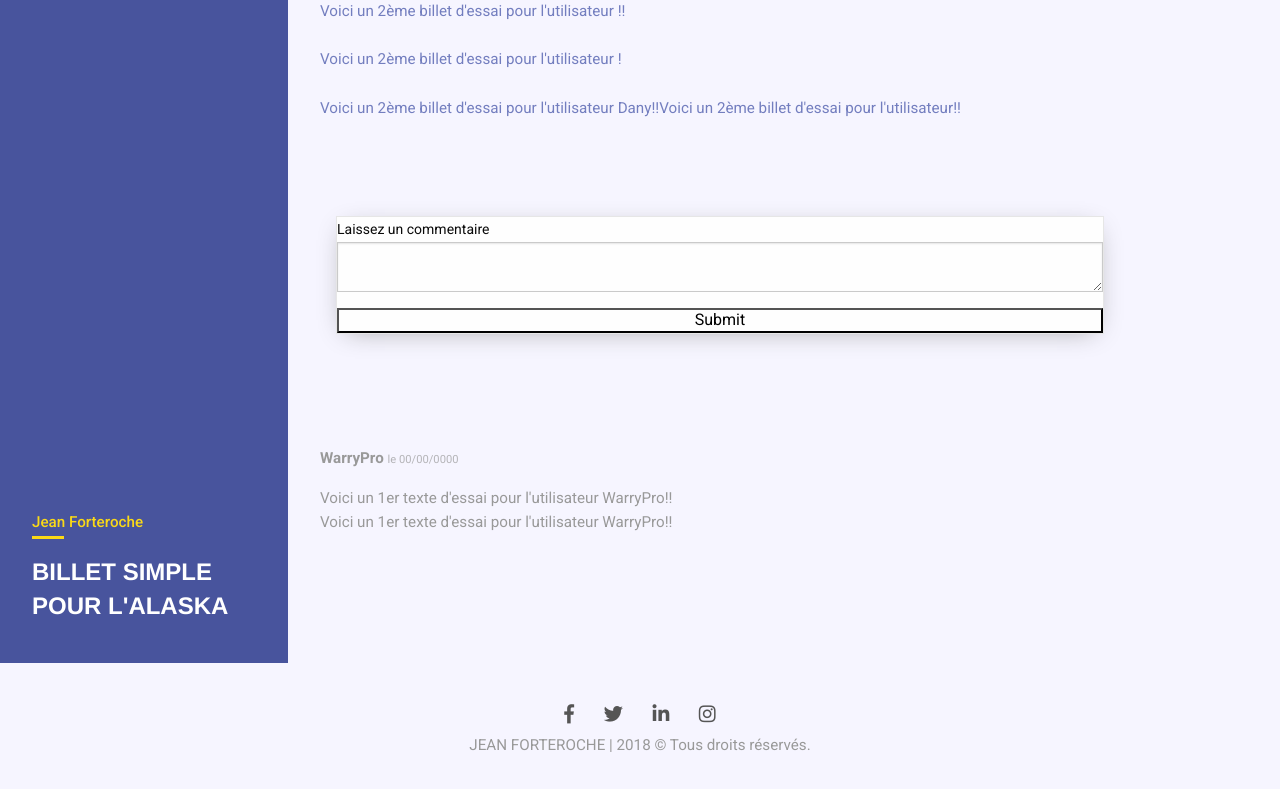
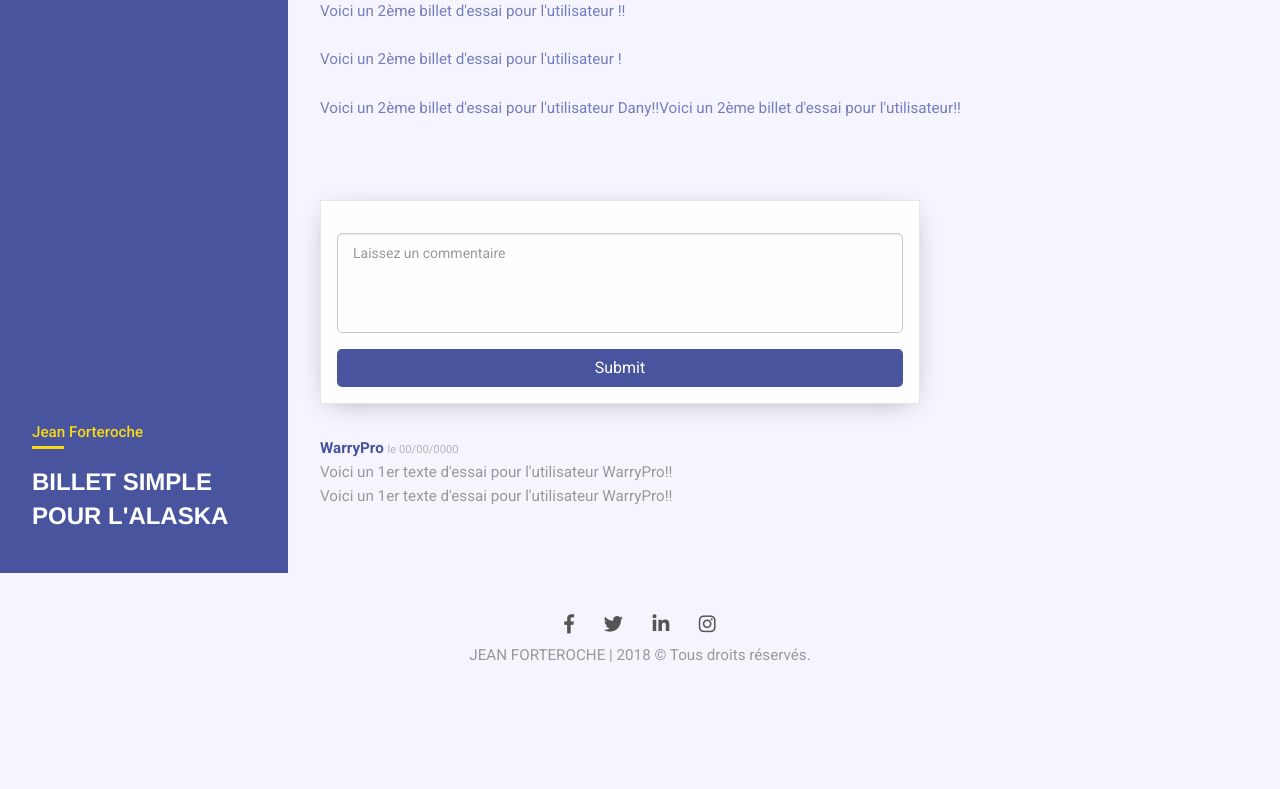
Before and after one commit to WarryPro/Projet3, a PHP site: page /index.php?action=post&id=2 in a window 1280 px wide. Shown: the part 427-1216 px from the top of the page. After the commit the page ends 1089 px from the top, so only its background shows below. Run offline with PHP 8.4, Linux system fonts and the light colour scheme; data comes from the database, SQL or seed files in the repository; some libraries are stand-ins or nearby versions.

Commit message:
styles pour le formulaire de la page PostView

```diff
--- a/public/css/styles.css
+++ b/public/css/styles.css
@@ -297,31 +297,88 @@ span:hover {
 /* line 41, public/scss/blocks/main.scss */
 .post-main-container .post-content {
   padding: 1rem 0;
+  margin-bottom: 0;
   color: #737ebf;
 }
 
-/* line 49, public/scss/blocks/main.scss */
+/* line 50, public/scss/blocks/main.scss */
 .form-comments {
   padding: 0;
 }
 
 /* line 52, public/scss/blocks/main.scss */
+.form-comments .container-form {
+  max-width: 600px;
+  padding: 2rem 1rem 1rem;
+  margin: 0;
+}
+
+/* line 57, public/scss/blocks/main.scss */
+.form-comments .input-form {
+  position: relative;
+}
+
+/* line 59, public/scss/blocks/main.scss */
+.form-comments .input-form .label-form {
+  position: absolute;
+  left: 1rem;
+  top: 0.5rem;
+  color: #999999;
+  transition: left 0.3s, top 0.3s ease;
+}
+
+/* line 67, public/scss/blocks/main.scss */
+.form-comments .input-form .label-up {
+  top: -1.5rem;
+  color: #48549D;
+  font-weight: 500;
+}
+
+/* line 73, public/scss/blocks/main.scss */
+.form-comments .input-form .textarea-form {
+  resize: none;
+  height: 100px;
+  border-radius: 5px;
+}
+
+/* line 80, public/scss/blocks/main.scss */
 .subtitle {
   font-size: 1.5rem;
 }
 
-/* line 56, public/scss/blocks/main.scss */
+/* line 84, public/scss/blocks/main.scss */
 .btn-form {
   width: 100%;
-  background-color: transparent;
+  background-color: #48549D;
+  padding: 0.6rem 0;
+  border: none;
+  border-radius: 5px;
+  color: #fff;
+  cursor: pointer;
+  transition: background-color 0.3s ease;
 }
 
-/* line 61, public/scss/blocks/main.scss */
-.container-comments {
-  padding: 5rem 0;
+/* line 93, public/scss/blocks/main.scss */
+.btn-form:hover {
+  background-color: #00D184;
 }
 
-/* line 63, public/scss/blocks/main.scss */
+/* line 98, public/scss/blocks/main.scss */
+.container-comments {
+  padding: 2rem 0;
+}
+
+/* line 100, public/scss/blocks/main.scss */
+.container-comments p {
+  margin-bottom: 0;
+}
+
+/* line 102, public/scss/blocks/main.scss */
+.container-comments p strong {
+  color: #48549D;
+}
+
+/* line 106, public/scss/blocks/main.scss */
 .container-comments .comment-date {
   font-size: 0.7rem;
   color: rgba(153, 153, 153, 0.7);
@@ -345,31 +402,33 @@ span:hover {
 .post-main-container .post-aside .post-header-blog {
   display: flex;
   justify-content: space-between;
+  align-items: center;
+  padding: 0 0 1rem;
 }
 
-/* line 16, public/scss/components/post-aside.scss */
+/* line 18, public/scss/components/post-aside.scss */
 .post-main-container .post-aside .post-header-blog .main-header__title {
   text-transform: capitalize;
   font-weight: 500;
 }
 
-/* line 21, public/scss/components/post-aside.scss */
+/* line 23, public/scss/components/post-aside.scss */
 .post-main-container .post-aside .post-header a {
   padding: 0.5rem 0;
   text-transform: inherit;
 }
 
-/* line 24, public/scss/components/post-aside.scss */
+/* line 26, public/scss/components/post-aside.scss */
 .post-main-container .post-aside .post-header a:hover {
   color: #fad917;
 }
 
-/* line 28, public/scss/components/post-aside.scss */
+/* line 30, public/scss/components/post-aside.scss */
 .post-main-container .post-aside .post-header .main-menu__link {
   position: relative;
 }
 
-/* line 30, public/scss/components/post-aside.scss */
+/* line 32, public/scss/components/post-aside.scss */
 .post-main-container .post-aside .post-header .main-menu__link:before {
   content: '';
   position: absolute;
@@ -379,13 +438,13 @@ span:hover {
   background-color: #fad917;
 }
 
-/* line 39, public/scss/components/post-aside.scss */
+/* line 41, public/scss/components/post-aside.scss */
 .post-main-container .post-aside .post-header .main-menu__link:hover:before {
   width: 100%;
   transition: width 0.3s ease-in-out;
 }
 
-/* line 48, public/scss/components/post-aside.scss */
+/* line 50, public/scss/components/post-aside.scss */
 .post-main-container .post-aside .container-titre-livre .auteur {
   position: relative;
   color: #fad917;
@@ -393,7 +452,7 @@ span:hover {
   padding-bottom: 5px;
 }
 
-/* line 53, public/scss/components/post-aside.scss */
+/* line 55, public/scss/components/post-aside.scss */
 .post-main-container .post-aside .container-titre-livre .auteur:before {
   content: '';
   position: absolute;
@@ -403,7 +462,7 @@ span:hover {
   background-color: #fad917;
 }
 
-/* line 62, public/scss/components/post-aside.scss */
+/* line 64, public/scss/components/post-aside.scss */
 .post-main-container .post-aside .container-titre-livre .titre-livre {
   font-weight: 700;
   font-size: 1.5rem;
--- a/public/scss/blocks/main.scss
+++ b/public/scss/blocks/main.scss
@@ -40,6 +40,7 @@
         }
         &-content {
             padding: 1rem 0;
+            margin-bottom: 0;
           color: lighten( $postFirstColor, 15%);
         }
     }
@@ -48,6 +49,33 @@
 
 .form-comments {
     padding: 0;
+    .container-form {
+        max-width: 600px;
+        padding: 2rem 1rem 1rem;
+        margin: 0;
+    }
+    .input-form {
+        position: relative;
+        .label-form {
+            position: absolute;
+            left: 1rem;
+            top: 0.5rem;
+            color: $secondColor;
+
+            transition: left 0.3s, top 0.3s ease;
+        }
+        .label-up {
+                top: -1.5rem;
+                color: $postFirstColor;
+                font-weight: 500;
+        }
+
+        .textarea-form {
+            resize: none;
+            height: 100px;
+            border-radius: 5px;
+        }
+    }
 }
 .subtitle {
     font-size: $fsH2;
@@ -55,11 +83,26 @@
 
 .btn-form {
     width: 100%;
-    background-color: transparent;
+    background-color: $postFirstColor;;
+    padding: 0.6rem 0;
+    border: none;
+    border-radius: 5px;
+    color: #fff;
+    cursor: pointer;
+    transition: background-color 0.3s ease;
+    &:hover {
+        background-color: $postSecondColor;
+    }
 }
 
 .container-comments {
-    padding: 5rem 0;
+    padding: 2rem 0;
+    & p {
+        margin-bottom: 0;
+        & strong {
+            color: $postFirstColor;
+        }
+    }
     .comment-date {
         font-size: 0.7rem;
         color: rgba($secondColor, .7);
--- a/public/scss/components/post-aside.scss
+++ b/public/scss/components/post-aside.scss
@@ -13,6 +13,8 @@
       &-blog {
         display: flex;
         justify-content: space-between;
+        align-items:  center;
+        padding: 0 0 1rem;
         .main-header__title {
           text-transform: capitalize;
           font-weight: 500;
```
